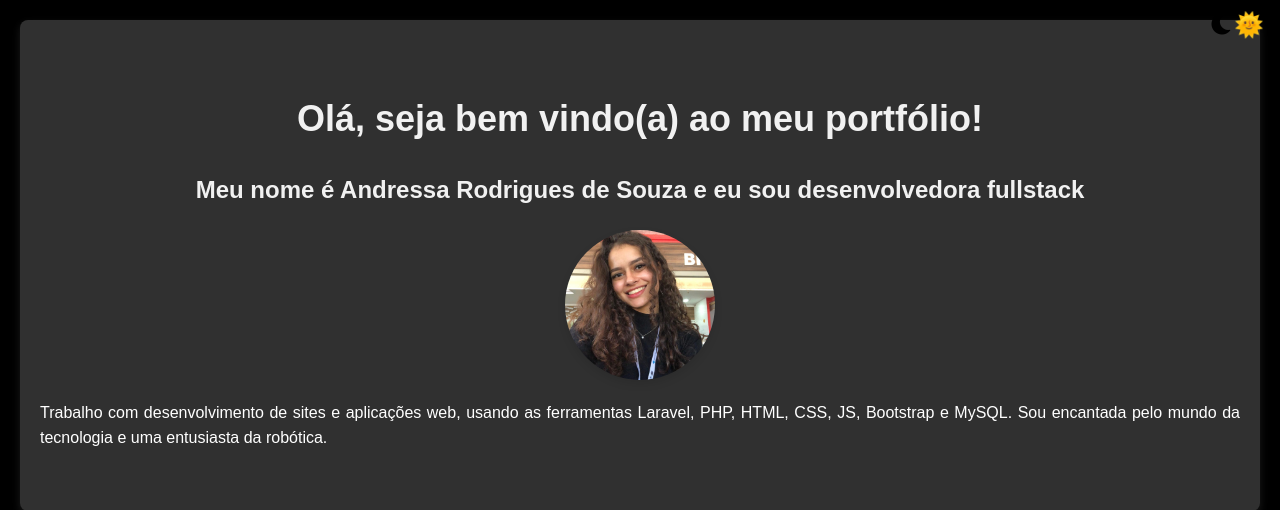
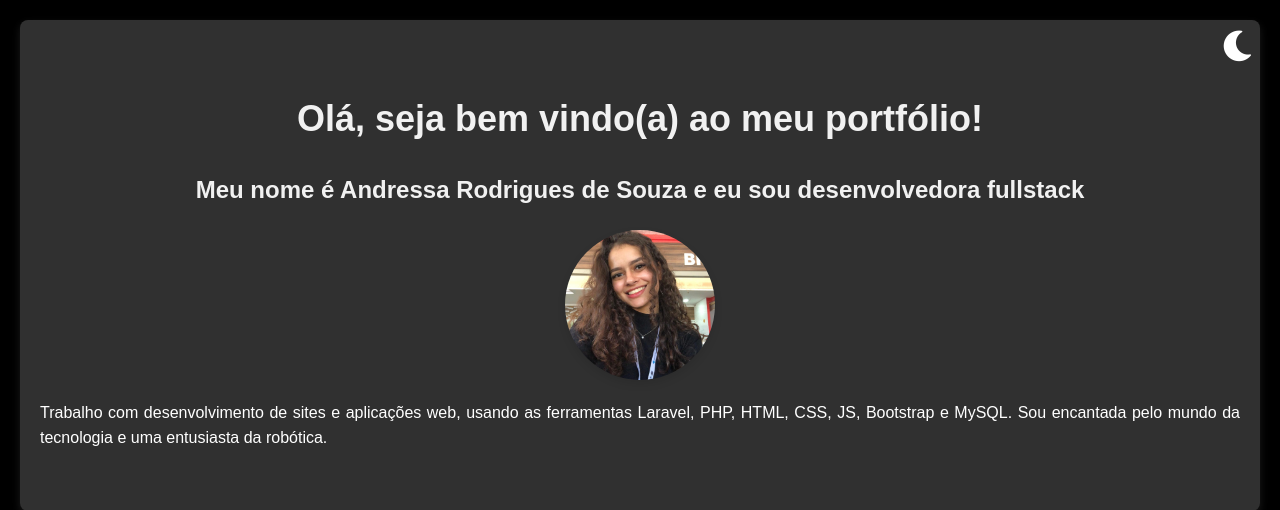
Before and after one commit to Andressards/PortfolioPessoal, a PHP site: page / in a window 1280 px wide. Shown: the top 510 px of the page. Run offline with PHP 8.4, Linux system fonts and the light colour scheme; some libraries are stand-ins or nearby versions.

Commit message:
mudanças de interação

```diff
--- a/index.html
+++ b/index.html
@@ -11,8 +11,9 @@
 <body>
     <section>
         <button id="theme-toggle">
-            <span id="theme-icon">🌞</span>
+            <i id="theme-icon" class="fas fa-sun"></i>
         </button>
+
         <h1>Olá, seja bem vindo(a) ao meu portfólio!</h1>
         <p><h3>Meu nome é Andressa Rodrigues de Souza e eu sou desenvolvedora fullstack</h3></p>
         <img src="Andressa.jpg" alt="">
--- a/style.css
+++ b/style.css
@@ -66,13 +66,31 @@
 /* Botão de alternância de tema */
 #theme-toggle {
     position: fixed;
-    top: 10px;
-    right: 10px;
+    top: 20px;
+    right: 12px;
     background: none;
     border: none;
-    font-size: 24px;
+    font-size: 36px; /* Aumente o tamanho conforme necessário */
     cursor: pointer;
+    display: flex;
+    align-items: center;
+    justify-content: center;
+    width: 50px; /* Defina uma largura para o botão */
+    height: 50px; /* Defina uma altura para o botão */
+    border-radius: 50%; /* Torna o botão circular */
+    transition: background-color 0.3s;
+    color: black; /* Define a cor do ícone para preto */
 }
+
+#theme-toggle:hover {
+    background-color: rgba(0, 0, 0, 0.1); /* Adiciona um efeito de hover */
+}
+
+/* Estilo para ícones em branco no modo escuro */
+body.dark-mode #theme-toggle {
+    color: white; /* Define a cor do ícone para branco no modo escuro */
+}
+
 
 /* Estilo das seções */
 section {
```
